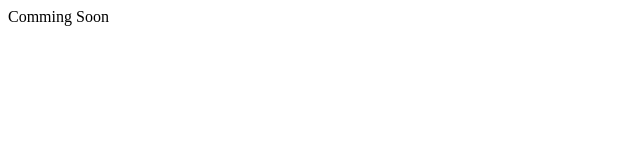
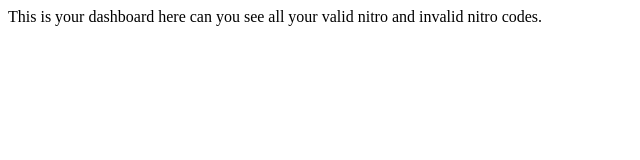
Before and after one commit to JaydenBirdy/Nitro-SniperX, a plain HTML site: page dashboard.html in a window 1280 px wide. Shown: the whole page, without its empty margins (0-640 px from the left). Drawn offline with Linux system fonts and the light colour scheme.

Commit message:
Update and rename index.html to dashboard.html

```diff
--- a/index.html
+++ b/dashboard.html
@@ -1,11 +1,11 @@
 <!doctype html>
 <html>
 <head>
-<title>Error</title>
+<title>Dashboard</title>
 <meta name="description" content="Our first page">
 <meta name="keywords" content="html tutorial template">
 </head>
 <body>
-Comming Soon
+  This is your dashboard here can you see all your valid nitro and invalid nitro codes.
 </body>
 </html>
```
